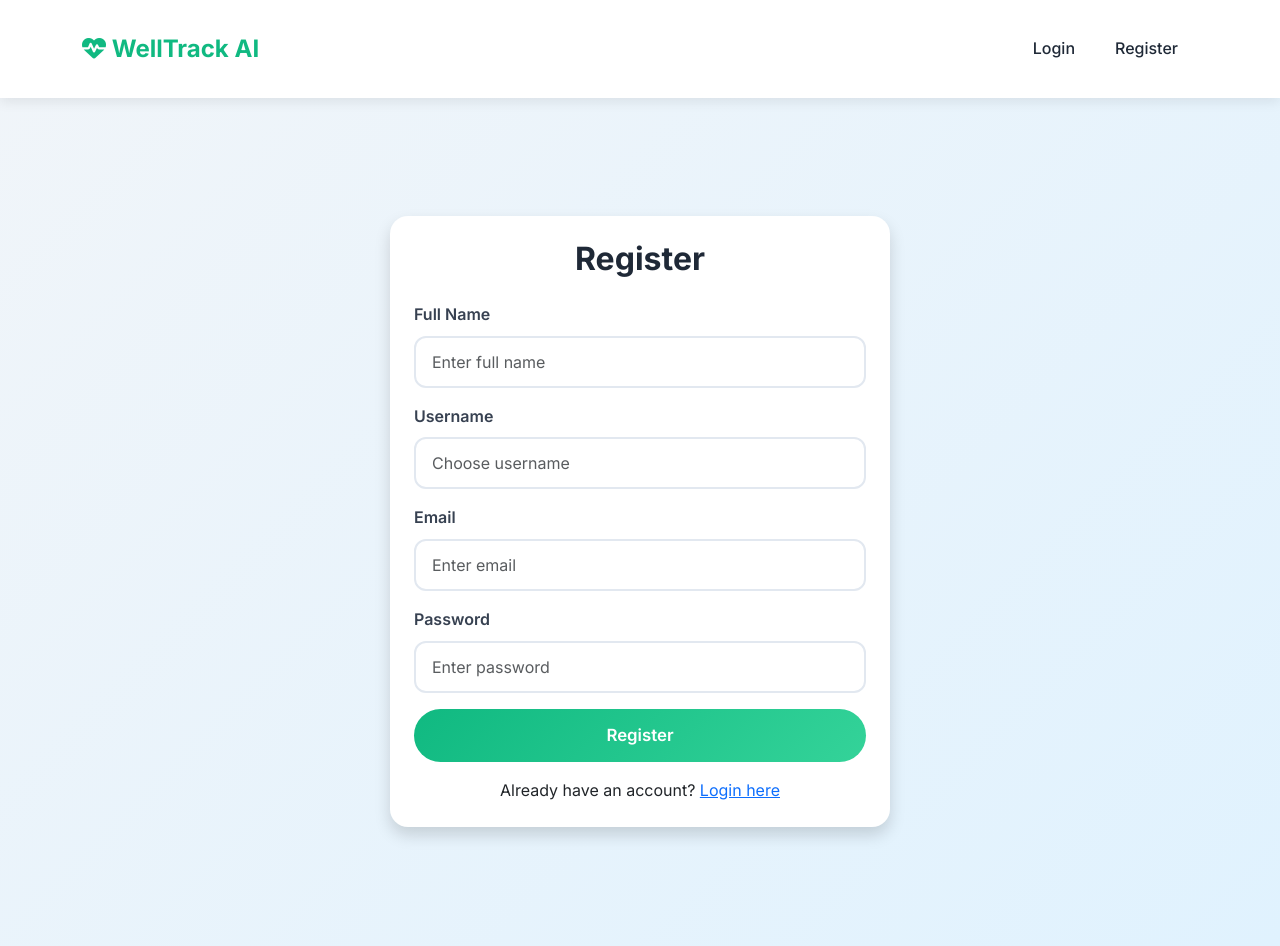
After one commit to Hadiqa13/WellTrack-AI-Final-Project-, a Flask app: page /register in a window 1280 px wide. The commit adds this page. Run offline with Flask 3, Linux system fonts and the light colour scheme.

Commit message:
Added register, login, logout with MongoDB users

```diff
--- a/app.py
+++ b/app.py
@@ -1,6 +1,7 @@
 from flask import Flask, render_template, request, redirect, url_for, jsonify, session
 from flask_cors import CORS
 from functools import wraps
+from werkzeug.security import generate_password_hash, check_password_hash
 
 from config import Config
 from services.db import mongo
@@ -14,10 +15,10 @@ from routes.ai import ai_bp
 # ------------------------
 app = Flask(__name__)
 
-# Load config from config.py
+# Load values from config.py
 app.config.from_object(Config)
 
-# Set secret key for login session
+# Secret key is needed for session/login
 app.secret_key = app.config.get("SECRET_KEY", "mysecret123")
 
 # Enable CORS
@@ -29,7 +30,7 @@ mongo.init_app(app)
 
 # ------------------------
 # LOGIN REQUIRED DECORATOR
-# This checks if user is logged in
+# Protect pages that need login
 # ------------------------
 def login_required(f):
     @wraps(f)
@@ -41,9 +42,45 @@ def login_required(f):
 
 
 # ------------------------
+# REGISTER PAGE
+# Saves user in MongoDB "users" collection
+# ------------------------
+@app.route("/register", methods=["GET", "POST"])
+def register():
+    error = None
+    success = None
+
+    if request.method == "POST":
+        full_name = request.form.get("full_name")
+        username = request.form.get("username")
+        email = request.form.get("email")
+        password = request.form.get("password")
+
+        # Check if username already exists
+        existing_user = mongo.db.users.find_one({"username": username})
+
+        if existing_user:
+            error = "Username already exists. Please choose another one."
+        else:
+            # Hash password before saving
+            hashed_password = generate_password_hash(password)
+
+            user_data = {
+                "full_name": full_name,
+                "username": username,
+                "email": email,
+                "password": hashed_password
+            }
+
+            mongo.db.users.insert_one(user_data)
+            success = "Registration successful. Please login."
+
+    return render_template("register.html", error=error, success=success)
+
+
+# ------------------------
 # LOGIN PAGE
-# Demo username: admin
-# Demo password: 1234
+# Checks username and password from database
 # ------------------------
 @app.route("/login", methods=["GET", "POST"])
 def login():
@@ -53,9 +90,13 @@ def login():
         username = request.form.get("username")
         password = request.form.get("password")
 
-        # Simple demo login
-        if username == "admin" and password == "1234":
-            session["user"] = username
+        # Find user in MongoDB
+        user = mongo.db.users.find_one({"username": username})
+
+        # Check if user exists and password is correct
+        if user and check_password_hash(user["password"], password):
+            session["user"] = user["username"]
+            session["full_name"] = user.get("full_name", "")
             return redirect(url_for("dashboard"))
         else:
             error = "Invalid username or password"
@@ -65,7 +106,7 @@ def login():
 
 # ------------------------
 # LOGOUT
-# Clears login session
+# Clears session and returns to login page
 # ------------------------
 @app.route("/logout")
 def logout():
@@ -85,7 +126,6 @@ def health():
 # ------------------------
 # DASHBOARD
 # Protected page
-# Shows workout, meal and sleep summary
 # ------------------------
 @app.route("/")
 @app.route("/dashboard")
@@ -121,11 +161,12 @@ def dashboard():
 # ------------------------
 # ADD WORKOUT PAGE
 # Protected page
-# Saves workout data into MongoDB
 # ------------------------
 @app.route("/add-workout", methods=["GET", "POST"])
 @login_required
 def add_workout_page():
+    error = None
+
     if request.method == "POST":
         data = request.form
 
@@ -133,57 +174,71 @@ def add_workout_page():
             "workout_type": data.get("workout_type"),
             "duration": int(data.get("duration")),
             "calories_burned": int(data.get("calories_burned", 0)),
-            "date": data.get("date")
+            "date": data.get("date"),
+            "created_by": session.get("user")
         }
 
-        mongo.db.workouts.insert_one(workout)
-        return redirect(url_for("dashboard"))
+        try:
+            mongo.db.workouts.insert_one(workout)
+            return redirect(url_for("dashboard"))
+        except Exception:
+            error = "Database connection failed. Please try again."
 
-    return render_template("add_workout.html")
+    return render_template("add_workout.html", error=error)
 
 
 # ------------------------
 # ADD MEAL PAGE
 # Protected page
-# Saves meal data into MongoDB
 # ------------------------
 @app.route("/add-meal", methods=["GET", "POST"])
 @login_required
 def add_meal_page():
+    error = None
+
     if request.method == "POST":
         data = request.form
 
         meal = {
             "meal_type": data.get("meal_type"),
-            "calories": int(data.get("calories"))
+            "calories": int(data.get("calories")),
+            "created_by": session.get("user")
         }
 
-        mongo.db.meals.insert_one(meal)
-        return redirect(url_for("dashboard"))
+        try:
+            mongo.db.meals.insert_one(meal)
+            return redirect(url_for("dashboard"))
+        except Exception:
+            error = "Database connection failed. Please try again."
 
-    return render_template("add_meal.html")
+    return render_template("add_meal.html", error=error)
 
 
 # ------------------------
 # ADD SLEEP PAGE
 # Protected page
-# Saves sleep data into MongoDB
 # ------------------------
 @app.route("/add-sleep", methods=["GET", "POST"])
 @login_required
 def add_sleep_page():
+    error = None
+
     if request.method == "POST":
         data = request.form
 
         sleep = {
             "duration": float(data.get("duration")),
-            "quality": data.get("quality")
+            "quality": data.get("quality"),
+            "created_by": session.get("user")
         }
 
-        mongo.db.sleeps.insert_one(sleep)
-        return redirect(url_for("dashboard"))
+        try:
+            mongo.db.sleeps.insert_one(sleep)
+            return redirect(url_for("dashboard"))
+        except Exception:
+            error = "Database connection failed. Please try again."
 
-    return render_template("add_sleep.html")
+    return render_template("add_sleep.html", error=error)
 
 
 # ------------------------
--- a/templates/base.html
+++ b/templates/base.html
@@ -1,22 +1,21 @@
 <!DOCTYPE html>
 <html lang="en">
 <head>
-    <!-- Basic page settings -->
+    <!-- Basic setup -->
     <meta charset="UTF-8">
     <meta name="viewport" content="width=device-width, initial-scale=1.0">
     <title>{% block title %}WellTrack AI{% endblock %}</title>
 
-    <!-- Bootstrap CSS -->
+    <!-- Bootstrap -->
     <link href="https://cdn.jsdelivr.net/npm/bootstrap@5.3.3/dist/css/bootstrap.min.css" rel="stylesheet">
 
     <!-- Custom CSS -->
     <link rel="stylesheet" href="{{ url_for('static', filename='style.css') }}">
 
-    <!-- Font Awesome icons -->
+    <!-- Icons -->
     <link rel="stylesheet" href="https://cdnjs.cloudflare.com/ajax/libs/font-awesome/6.5.0/css/all.min.css">
 </head>
 <body>
-    <!-- Navigation bar -->
     <header>
         <nav class="navbar navbar-expand-lg">
             <div class="container">
@@ -32,44 +31,46 @@
                     {% if session.get("user") %}
                     <ul class="navbar-nav ms-auto">
                         <li class="nav-item">
+                            <span class="nav-link">Hi, {{ session.get("full_name", session.get("user")) }}</span>
+                        </li>
+
+                        <li class="nav-item">
                             <a class="nav-link {% if request.endpoint == 'dashboard' %}active{% endif %}"
-                               href="{{ url_for('dashboard') }}">
-                               Dashboard
-                            </a>
+                               href="{{ url_for('dashboard') }}">Dashboard</a>
                         </li>
 
                         <li class="nav-item">
                             <a class="nav-link {% if request.endpoint == 'add_workout_page' %}active{% endif %}"
-                               href="{{ url_for('add_workout_page') }}">
-                               Add Workout
-                            </a>
+                               href="{{ url_for('add_workout_page') }}">Add Workout</a>
                         </li>
 
                         <li class="nav-item">
                             <a class="nav-link {% if request.endpoint == 'add_meal_page' %}active{% endif %}"
-                               href="{{ url_for('add_meal_page') }}">
-                               Add Meal
-                            </a>
+                               href="{{ url_for('add_meal_page') }}">Add Meal</a>
                         </li>
 
                         <li class="nav-item">
                             <a class="nav-link {% if request.endpoint == 'add_sleep_page' %}active{% endif %}"
-                               href="{{ url_for('add_sleep_page') }}">
-                               Add Sleep
-                            </a>
+                               href="{{ url_for('add_sleep_page') }}">Add Sleep</a>
                         </li>
 
                         <li class="nav-item">
                             <a class="nav-link {% if request.endpoint == 'ai.ai_page' %}active{% endif %}"
-                               href="{{ url_for('ai.ai_page') }}">
-                               AI Insights
-                            </a>
+                               href="{{ url_for('ai.ai_page') }}">AI Insights</a>
                         </li>
 
                         <li class="nav-item">
-                            <a class="nav-link" href="{{ url_for('logout') }}">
-                               Logout
-                            </a>
+                            <a class="nav-link" href="{{ url_for('logout') }}">Logout</a>
+                        </li>
+                    </ul>
+                    {% else %}
+                    <ul class="navbar-nav ms-auto">
+                        <li class="nav-item">
+                            <a class="nav-link" href="{{ url_for('login') }}">Login</a>
+                        </li>
+
+                        <li class="nav-item">
+                            <a class="nav-link" href="{{ url_for('register') }}">Register</a>
                         </li>
                     </ul>
                     {% endif %}
@@ -78,12 +79,10 @@
         </nav>
     </header>
 
-    <!-- Main page content -->
     <main class="container py-4">
         {% block content %}{% endblock %}
     </main>
 
-    <!-- Bootstrap JS -->
     <script src="https://cdn.jsdelivr.net/npm/bootstrap@5.3.3/dist/js/bootstrap.bundle.min.js"></script>
 </body>
 </html>
--- a/templates/login.html
+++ b/templates/login.html
@@ -27,8 +27,9 @@
             <button type="submit" class="btn btn-primary w-100">Login</button>
         </form>
 
-        <p class="text-center mt-3 mb-0 text-muted">
-            Demo login: admin / 1234
+        <p class="text-center mt-3 mb-0">
+            Don’t have an account?
+            <a href="{{ url_for('register') }}">Register here</a>
         </p>
     </div>
 </div>
--- /dev/null
+++ b/templates/register.html
@@ -0,0 +1,52 @@
+{% extends "base.html" %}
+
+{% block title %}Register - WellTrack AI{% endblock %}
+
+{% block content %}
+<div class="container d-flex justify-content-center align-items-center min-vh-100">
+    <div class="card shadow p-4 login-card" style="width: 100%; max-width: 500px;">
+        <h2 class="text-center mb-4">Register</h2>
+
+        {% if error %}
+        <div class="alert alert-danger text-center">
+            {{ error }}
+        </div>
+        {% endif %}
+
+        {% if success %}
+        <div class="alert alert-success text-center">
+            {{ success }}
+        </div>
+        {% endif %}
+
+        <form method="POST" action="{{ url_for('register') }}">
+            <div class="mb-3">
+                <label class="form-label">Full Name</label>
+                <input type="text" name="full_name" class="form-control" placeholder="Enter full name" required>
+            </div>
+
+            <div class="mb-3">
+                <label class="form-label">Username</label>
+                <input type="text" name="username" class="form-control" placeholder="Choose username" required>
+            </div>
+
+            <div class="mb-3">
+                <label class="form-label">Email</label>
+                <input type="email" name="email" class="form-control" placeholder="Enter email" required>
+            </div>
+
+            <div class="mb-3">
+                <label class="form-label">Password</label>
+                <input type="password" name="password" class="form-control" placeholder="Enter password" required>
+            </div>
+
+            <button type="submit" class="btn btn-primary w-100">Register</button>
+        </form>
+
+        <p class="text-center mt-3 mb-0">
+            Already have an account?
+            <a href="{{ url_for('login') }}">Login here</a>
+        </p>
+    </div>
+</div>
+{% endblock %}
```
Also changed, not shown: routes/ai.py (+0 -31 lines).
